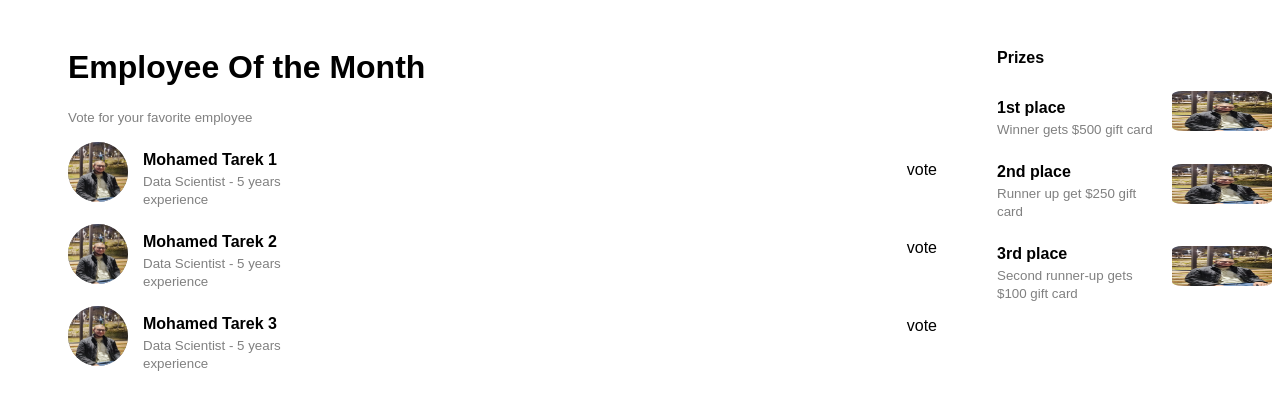
After one commit to ZiadTantawy/Employee-of-the-Month, a PHP site: page /EmployeeOfTheMonth.html in a window 1280 px wide. The commit adds this page. Shown: the top 410 px of the page. Run offline with PHP 8.4, Linux system fonts and the light colour scheme.

Commit message:
finished the employee of the month page

```diff
--- a/CSS/EmployeeNominationCSS.css
+++ b/CSS/EmployeeNominationCSS.css
@@ -83,6 +83,8 @@ h1, h2, h3, h4 {
 
 .info {
     margin-left: 15px; /* Adds space between the image and text */
+    width: 100px;
+    word-break: break-all;
 }
 
 .info h4, .info small {
--- /dev/null
+++ b/CSS/EmployeeOfTheMonthCSS.css
@@ -0,0 +1,43 @@
+body{
+    font-family: Arial, Helvetica, sans-serif;
+    display:flex;
+    flex-direction: row;
+}
+.item{
+    margin: 20px 0px 20px 60px;
+}
+small {
+    color: gray;
+}
+.container {
+    margin-top: 15px;
+    margin-bottom: 0;
+    display: flex; /* Ensures content aligns horizontally */
+    align-items: center; /* Centers items vertically */
+}
+
+.profilePhoto {
+    width: 60px;
+    height: 60px;
+    border-radius: 50%;
+    background-color: gray;
+    display: inline-block; /* Ensure it behaves like an image */
+}
+.info {
+    margin-left: 15px; /* Adds space between the image and text */
+}
+
+.info h4, .info small {
+    margin: 10px 0 3px 0;
+}
+.prizePhoto{
+    width:100px;
+    height: 40px;
+    border-radius: 10%;
+    display: inline-block
+}
+.prizeDescribtion{
+    margin-right: 15px; /* Adds space between the image and text */
+    margin-left: 0px; /* Adds space between the image and text */
+    width:160px
+}
--- /dev/null
+++ b/EmployeeOfTheMonth.html
@@ -0,0 +1,80 @@
+<!DOCTYPE html>
+<head>
+    <meta charset="UTF-8">
+    <link rel="stylesheet" href="CSS/EmployeeOfTheMonthCSS.css">
+    <title> Employee Nomination </title>
+</head>
+<body>
+    <main class="item">
+        <h1>Employee Of the Month</h1>
+        <small>Vote for your favorite employee</small>
+        <div style="display:flex; flex-direction: row; gap: 600px;">
+            <div>
+                <div class="container">
+                    <div>
+                        <img class=" profilePhoto" alt="Profile Picture" src="PIC/profilePicture.jpg">
+                    </div>
+                    <div class="info">
+                        <h4>Mohamed Tarek 1</h4>
+                        <small>Data Scientist - 5 years experience</small>
+                    </div>
+                </div>
+                <div class="container">
+                    <div>
+                        <img class=" profilePhoto" alt="Profile Picture" src="PIC/profilePicture.jpg">
+                    </div>
+                    <div class="info">
+                        <h4>Mohamed Tarek 2</h4>
+                        <small>Data Scientist - 5 years experience</small>
+                    </div>
+                </div>
+                <div class="container">
+                    <div>
+                        <img class=" profilePhoto" alt="Profile Picture" src="PIC/profilePicture.jpg">
+                    </div>
+                    <div class="info">
+                        <h4>Mohamed Tarek 3</h4>
+                        <small>Data Scientist - 5 years experience</small>
+                    </div>
+                </div>
+            </div>
+            <div style="display: flex; flex-direction:column; gap: 60px; margin-top: 35px;">
+                <a>vote</a>
+                <a>vote</a>
+                <a>vote</a>
+            </div>
+        </div>
+    </main>
+    <section class="item">
+        <h4>Prizes</h4>
+        <div class="container">
+
+            <div class="info prizeDescribtion">
+                <h4>1st place</h4>
+                <small>Winner gets $500 gift card</small>
+            </div>
+            <div>
+                <img class=" prizePhoto" alt="Prize Picture" src="PIC/profilePicture.jpg">
+            </div>
+        </div>
+        <div class="container">
+            <div class="info prizeDescribtion">
+                <h4>2nd place</h4>
+                <small>Runner up get $250 gift card</small>
+            </div>
+            <div>
+                <img class=" prizePhoto" alt="Prize Picture" src="PIC/profilePicture.jpg">
+            </div>
+        </div>
+        <div class="container">
+
+            <div class="info prizeDescribtion">
+                <h4>3rd place</h4>
+                <small>Second runner-up gets $100 gift card</small>
+            </div>
+            <div>
+                <img class=" prizePhoto" alt="Prize Picture" src="PIC/profilePicture.jpg">
+            </div>
+        </div>
+    </section>
+</body>
```
